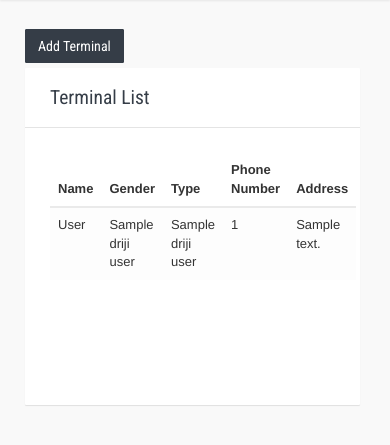
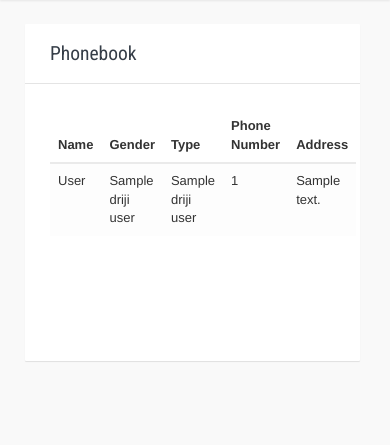
Before and after one commit to fananimi/driji, a Django app: template driji/templates/phonebook.html in a window 390 px wide. Shown: the part 60-505 px from the top of the page. Run offline with Django 3.2, Linux system fonts and the light colour scheme; the template is opened without the code that fills it: most values are stand-ins (such as "Sample title", 1, 10 or a date in 2020); some libraries are stand-ins or nearby versions.

Commit message:
fixed phonebook template

```diff
--- a/driji/templates/phonebook.html
+++ b/driji/templates/phonebook.html
@@ -11,18 +11,13 @@
 {% endblock %}
 
 {% block content %}
-<a href="{% url 'terminal_scan' %}">
-  <button type="button" name="button" class="btn btn-primary">
-      {% trans 'Add Terminal' %}
-  </button>
-</a>
 <div class="row">
   <div class="col-xs-12">
     <div class="card">
       <div class="card-header">
         <div class="card-title">
         <div class="title">
-          {% trans 'Terminal List' %}
+          {% trans 'Phonebook' %}
         </div>
         </div>
       </div>
--- a/driji/views.py
+++ b/driji/views.py
@@ -12,7 +12,7 @@ from django.views.decorators.http import require_http_methods as alowed
 
 from driji.forms import AddTerminalForm, EditTerminalForm, LoginForm, \
     ScanTerminalForm, StudentForm
-from driji.models import User, PhoneBook
+from driji.models import PhoneBook, User
 
 from layang.models import Message
 
```
